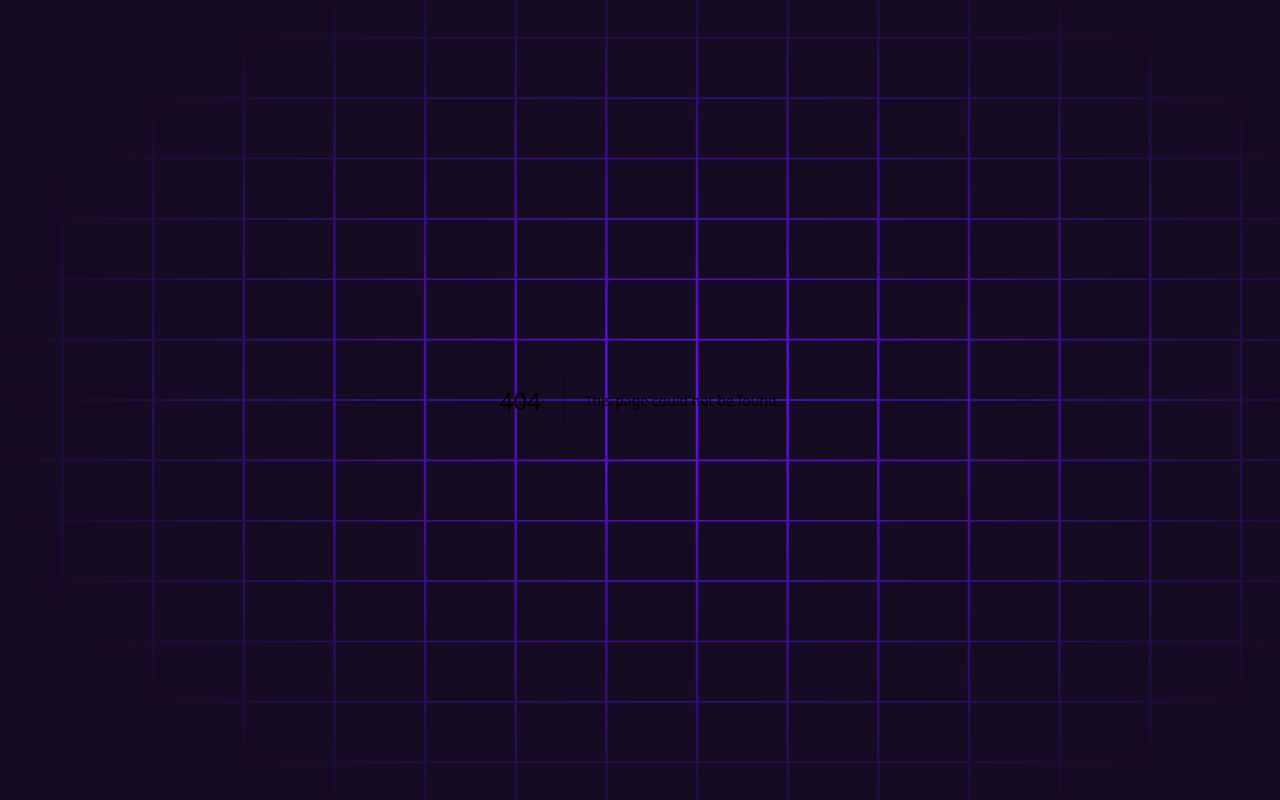
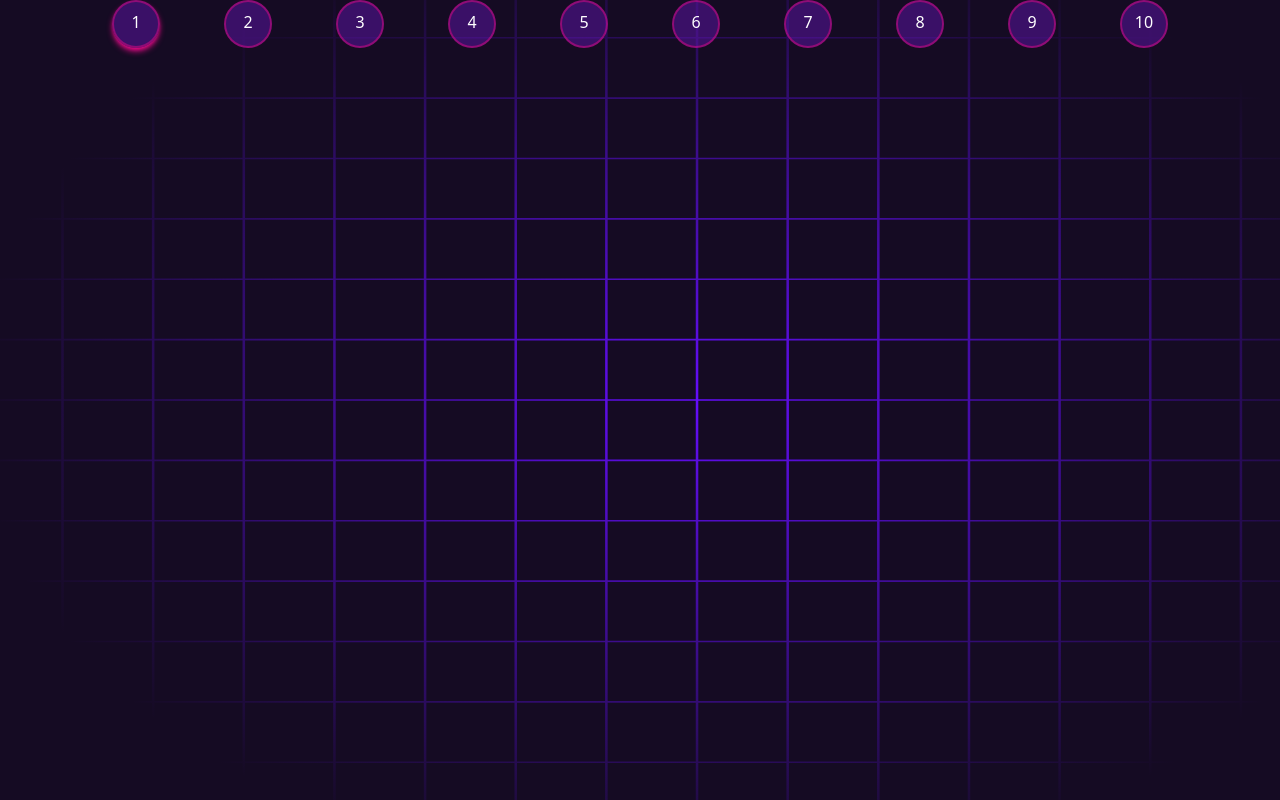
Before and after one commit to medhansh17/Recruitments-Portal, a Next.js app: page /quiz/round1 in a window 1280 px wide. Before the commit this address had no page. Built offline with nearby package versions, Linux system fonts and the light colour scheme.

Commit message:
add questions navigation

```diff
--- /dev/null
+++ b/src/app/quiz/round1/page.tsx
@@ -0,0 +1,24 @@
+"use client";
+import QuestionNumberButton from "@/components/quiz/QuestionNumberButton";
+import { useState } from "react";
+
+const page = () => {
+  const [questionNumber, setQuestionNumber] = useState<number>(1);
+  const arr = new Array(10).fill(0);
+  console.log(questionNumber);
+  const questionsArray = arr.map((_, idx) => (
+    <QuestionNumberButton
+      key={idx}
+      qNo={idx + 1}
+      questionNumber={questionNumber}
+      setQuestionNumber={setQuestionNumber}
+    />
+  ));
+  return (
+    <main className="min-h-screen text-white">
+      <div className="flex justify-around mx-20">{questionsArray}</div>
+    </main>
+  );
+};
+
+export default page;
--- /dev/null
+++ b/src/components/quiz/QuestionNumberButton.tsx
@@ -0,0 +1,18 @@
+import React from "react";
+
+const QuestionNumberButton = ({ qNo, setQuestionNumber, questionNumber }) => {
+  return (
+    <div
+      className={`text-white bg-main-blue border-2 shadow-[#E80A89] ${
+        questionNumber === qNo ? "shadow-md" : "shadow-none"
+      } border-[#e80a887c] p-2 h-12 w-12 rounded-full text-center bg-opacity-50 cursor-pointer`}
+      onClick={() => {
+        setQuestionNumber(qNo);
+      }}
+    >
+      {qNo}
+    </div>
+  );
+};
+
+export default QuestionNumberButton;
```
